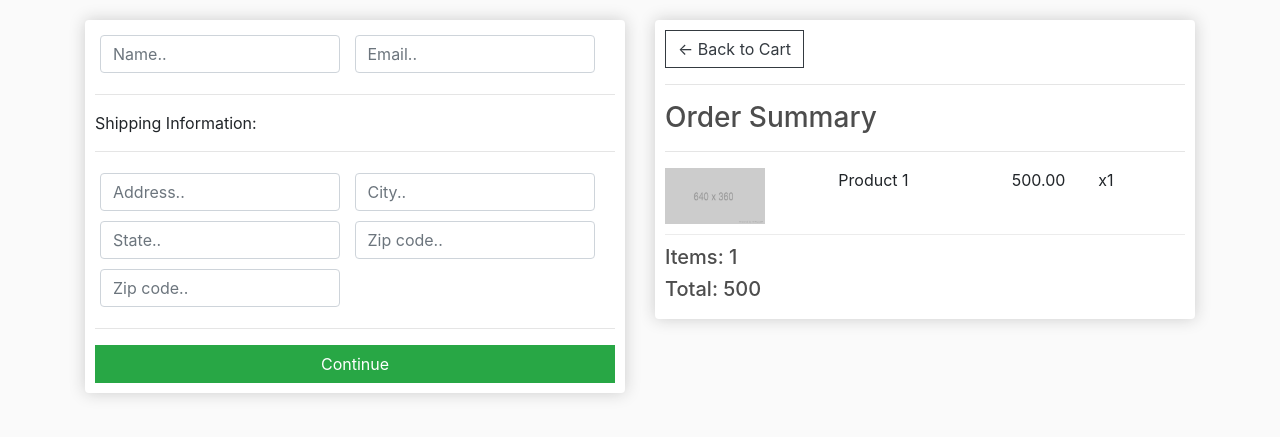
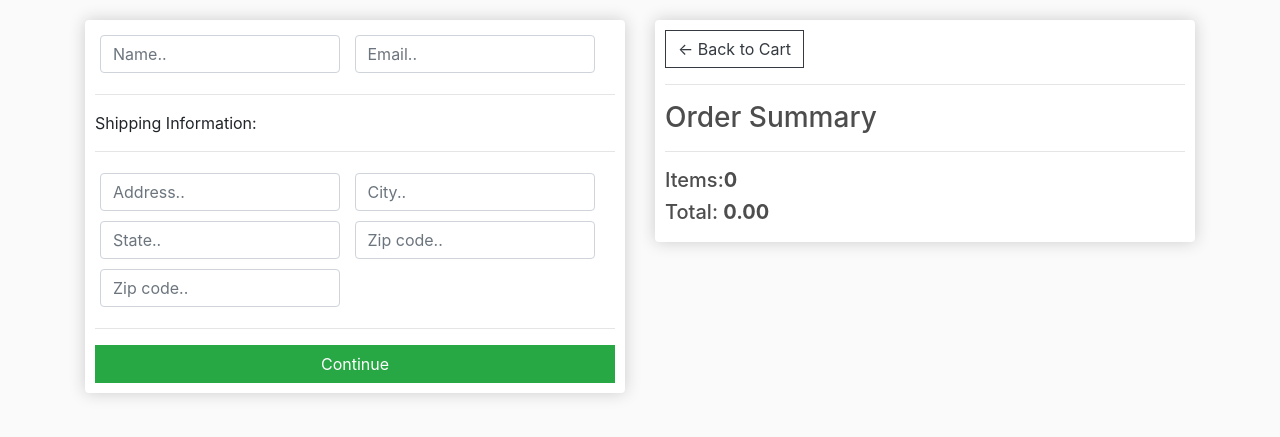
Before and after one commit to vedkulk/pp_project, a Django app: page /checkout/ in a window 1280 px wide. Shown: the part 57-494 px from the top of the page. Run offline with Django 5.2, Linux system fonts and the light colour scheme; some libraries are stand-ins or nearby versions.

Commit message:
Cart and checkout total

```diff
--- a/store/templates/store/cart.html
+++ b/store/templates/store/cart.html
@@ -8,8 +8,8 @@
                     <br>
                     <table class="table">
                          <tr>
-                              <th><h5>Items: 1</h5></th>
-                              <th><h5>Total: 500</h5></th>
+                              <th><h5>Items: <strong>{{ order.get_cart_items }}</strong></h5></th>
+                              <th><h5>Total:<strong>{{ order.get_cart_total|floatformat:2 }}</strong> </h5></th>
                               <th>
                                    <a style="float: right; margin: 5px" class="btn btn-success" href="{% url 'checkout' %}">Checkout</a>
                               </th>
@@ -39,7 +39,7 @@
                                    <img class="chg-quantity" src="{% static 'images/arrow-down.png'%}">
                               </div>
                          </div>
-                         <div style="flex: 1">Rs. 500</div>
+                         <div style="flex:1">${{ item.get_total }}</div>
                     </div>
                     {% endfor %}
                </div>
--- a/store/templates/store/checkout.html
+++ b/store/templates/store/checkout.html
@@ -51,14 +51,17 @@
                    <hr>
                    <h3>Order Summary</h3>
                    <hr>
+                   {% for item in items %}
                    <div class="cart-row">
-                       <div style="flex:2"><img class="row-image" src="{% static 'images/placeholder.png' %}"></div>
-                       <div style="flex:2"><p>Product 1</p></div>
-                       <div style="flex:1"><p>500.00</p></div>
-                       <div style="flex:1"><p>x1</p></div>
+                       <div style="flex:2"><img class="row-image" src="{{ item.product.imageurl }}"></div>
+                       <div style="flex:2"><p>{{ item.product.name }}</p></div>
+                       <div style="flex:1"><p>{{ item.product.price }}</p></div>
+                       <div style="flex:1"><p>x{{ item.quantity }}</p></div>
                    </div>
-                   <h5>Items:   1</h5>
-                   <h5>Total:   500</h5>
+                    {% endfor %}
+                   <h5>Items:<strong>{{ order.get_cart_items }}</strong></h5>
+                <h5>Total: <strong>{{ order.get_cart_total|floatformat:2 }}</strong> </h5>
                </div>
         </div>
+     </div>
 {% endblock content %}
--- a/store/views.py
+++ b/store/views.py
@@ -14,8 +14,16 @@ def cart(request):
         items = order.orderitem_set.all()
     else:
         items = []
-    context = {'items': items}
+        order = {'get_cart_total' : 0, 'get_cart_items' : 0}
+    context = {'items': items, 'order': order}
     return render(request, 'store/cart.html', context)
 def checkout(request):
-    context = {}
+    if request.user.is_authenticated:
+        customer = request.user.customer
+        order, created = Order.objects.get_or_create(customer=customer, complete=False)
+        items = order.orderitem_set.all()
+    else:
+        items = []
+        order = {'get_cart_total' : 0, 'get_cart_items' : 0}
+    context = {'items': items, 'order': order}
     return render(request, 'store/checkout.html', context)
```
Also changed, not shown: store/models.py (+14 -1 lines).
